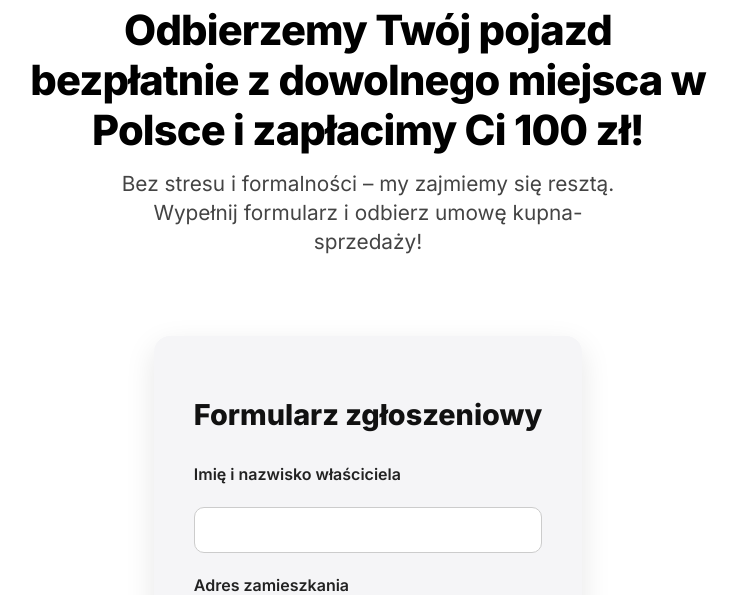
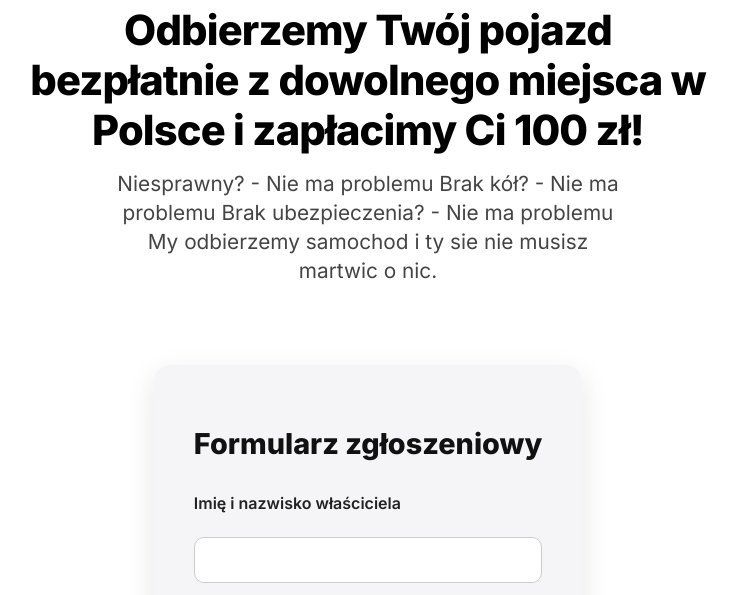
Before and after one commit to phybiosch/zlomto, a plain HTML site: page index.html in a window 1280 px wide. Shown: the part 205-800 px from the top of the page, without its empty margins (272-1009 px from the left). Drawn offline with Linux system fonts and the light colour scheme.

Commit message:
Update index.html

```diff
--- a/index.html
+++ b/index.html
@@ -221,8 +221,12 @@
     </div>
     <h1>Odbierzemy Twój pojazd bezpłatnie z dowolnego miejsca w Polsce i zapłacimy Ci 100 zł!</h1>
     <p class="slogan">
-      Bez stresu i formalności – my zajmiemy się resztą. Wypełnij formularz i
-      odbierz umowę kupna-sprzedaży!
+      Niesprawny? - Nie ma problemu
+      Brak kół? - Nie ma problemu
+      Brak ubezpieczenia? - Nie ma problemu
+    </p>
+    <p class="slogan">
+      My odbierzemy samochod i ty sie nie musisz martwic o nic.
     </p>
   </header>
 
```
